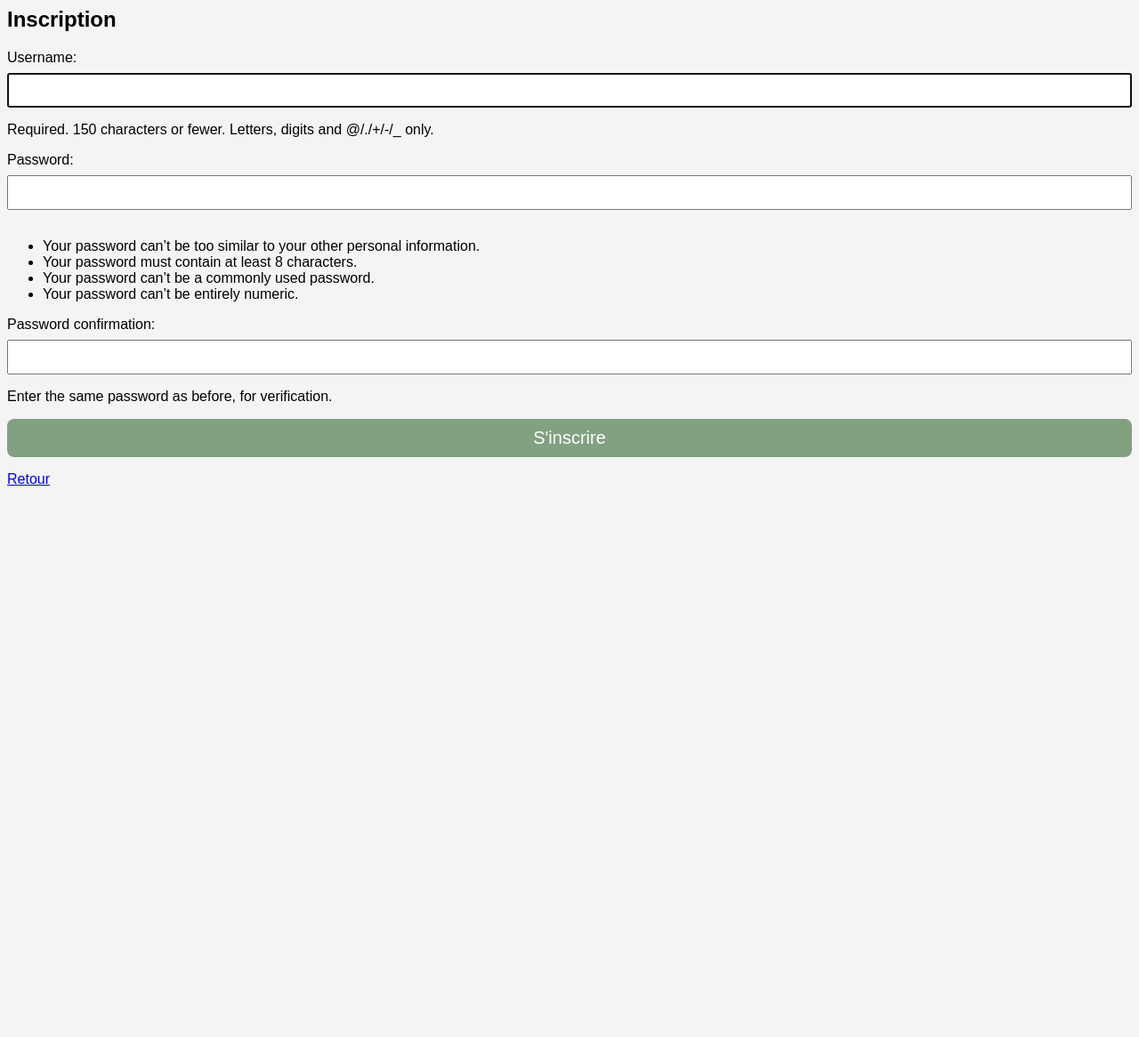
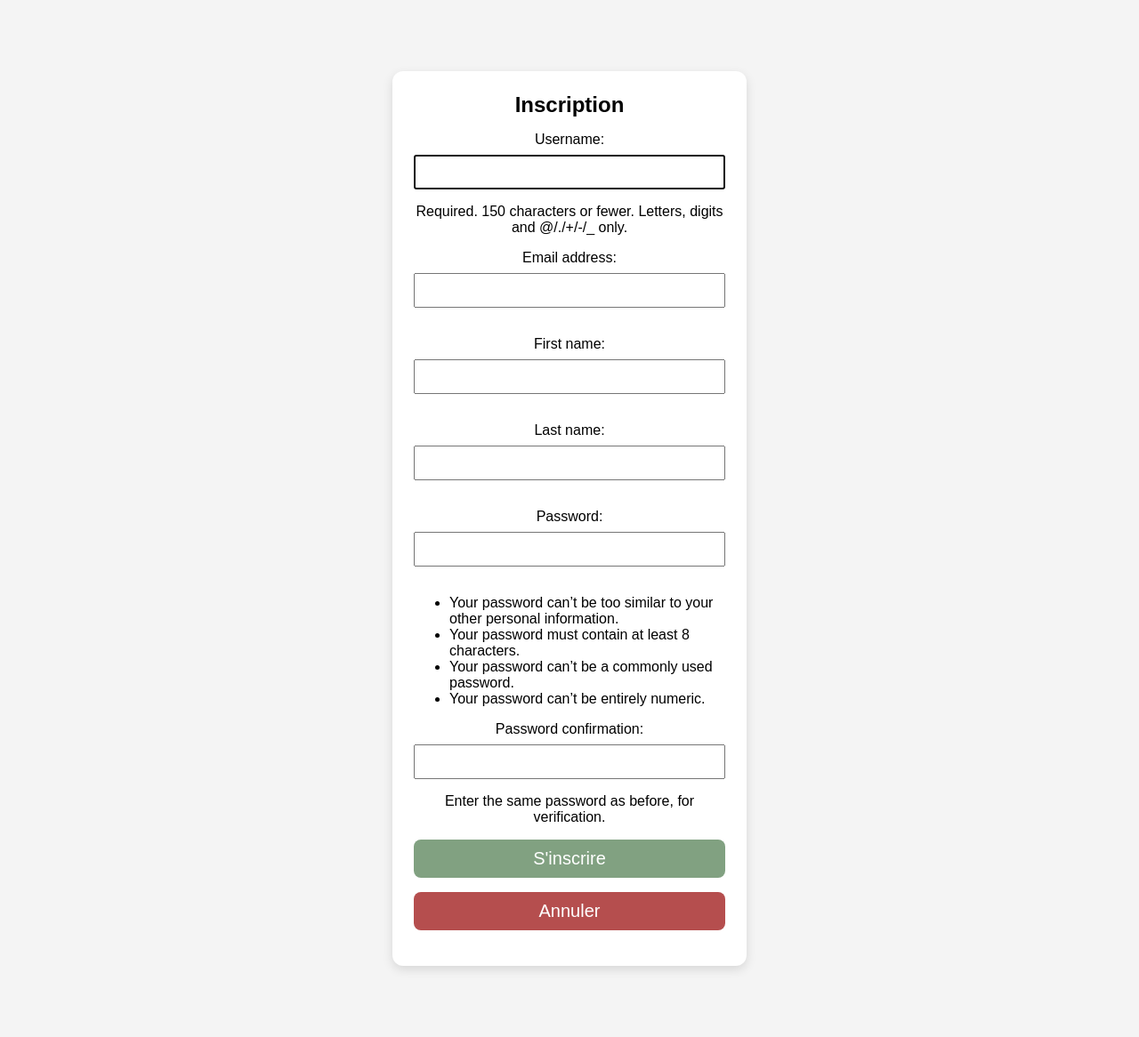
Before and after one commit to GuillaumeChiron/Django-LITRevu, a Django app: page /signup/ in a window 1280 px wide. Shown: the whole page at 89% size. Before the commit the page ends 546 px from the top, so only its background shows below. Run offline with Django 5.2, Linux system fonts and the light colour scheme.

```diff
--- a/authentication/forms.py
+++ b/authentication/forms.py
@@ -1 +1,10 @@
 from django import forms
+from django.contrib.auth.forms import UserCreationForm
+
+from django.contrib.auth import get_user_model
+
+
+class SignupForm(UserCreationForm):
+    class Meta(UserCreationForm.Meta):
+        model = get_user_model()
+        fields = ("username", "email", "first_name", "last_name")
--- a/authentication/templates/authentication/signup_page.html
+++ b/authentication/templates/authentication/signup_page.html
@@ -2,6 +2,7 @@
 
 {% block content %}
 
+<div class="login-box">
     <h2>Inscription</h2>
 
     {% if form.errors %}
@@ -11,9 +12,9 @@
     <form method="post">
         {{ form.as_p }}
         {% csrf_token %}
-    <button type="submit" >S'inscrire</button>
+        <button type="submit">S'inscrire</button>
     </form>
-
-<a href="{% url 'login-page' %}">Retour</a>
+    <p><a class="cancel-btn" href="{% url 'login-page' %}">Annuler</a></p>
+</div>
 
 {% endblock content %}
--- a/authentication/views.py
+++ b/authentication/views.py
@@ -1,13 +1,13 @@
 from django.shortcuts import render, redirect
 
 from authentication import forms
-from django.contrib.auth.forms import UserCreationForm
+from authentication.forms import SignupForm
 
 
 def signup_page(request):
-    form = UserCreationForm()
+    form = SignupForm()
     if request.method == "POST":
-        form = UserCreationForm(request.POST)
+        form = SignupForm(request.POST)
         form.save()
         return redirect("login-page")
     return render(request, "authentication/signup_page.html", {"form": form})
--- a/static/app.css
+++ b/static/app.css
@@ -2,23 +2,45 @@ body {
     font-family: Arial, sans-serif;
     background: #f4f4f4;
 }
+
+button {
+    font-size: 20px;
+    padding: 10px;
+    background: #81A181;
+    color: white;
+    border: none;
+    border-radius: 8px;
+    cursor: pointer;
+}
+
+.cancel-btn {
+    background: #B54E4E;
+}
+
 .login-box {
     width: 350px;
     margin: 80px auto;
     padding: 24px;
     background: white;
     border-radius: 12px;
-    box-shadow: 0 4px 12px rgba(0,0,0,0.12);
-        }
+    box-shadow: 0 4px 12px rgba(0, 0, 0, 0.12);
+}
 
-input {
+.login-box h2 {
+    margin-top: 0;
+    margin-bottom: 16px;
+    text-align: center;
+}
+
+.login-box input {
     width: 100%;
     padding: 10px;
     margin-top: 8px;
     margin-bottom: 16px;
+    box-sizing: border-box;
 }
 
-button {
+.login-box button {
     font-size: 20px;
     width: 100%;
     padding: 10px;
@@ -26,6 +48,16 @@ button {
     color: white;
     border: none;
     border-radius: 8px;
+    cursor: pointer;
+}
+
+.login-box ul.errorlist {
+    margin: 0 0 16px;
+    padding: 10px 14px;
+    border-radius: 8px;
+    background: #fce8e8;
+    color: #8a1f1f;
+    list-style-position: inside;
 }
 
 .login-box p {
@@ -44,3 +76,7 @@ button {
     border-radius: 8px;
     box-sizing: border-box;
 }
+
+.login-box p a.cancel-btn {
+    background: #B54E4E;
+}
--- a/templates/base.html
+++ b/templates/base.html
@@ -16,7 +16,7 @@
 
             <form method="post" action="{% url 'logout-page' %}">
             {% csrf_token %}
-            <button type="submit">Se déconnecter</button>
+            <button class="cancel-btn" type="submit">Se déconnecter</button>
             </form>
         </p>
 
```
Lines whose indentation alone changed are shown as unchanged.
